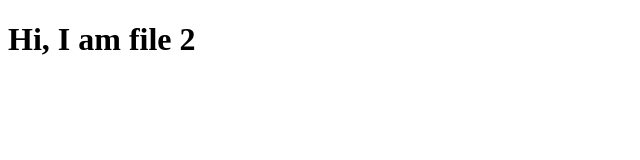
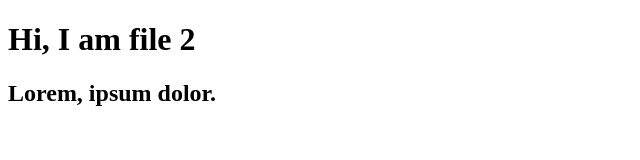
Before and after one commit to melodybars/demo, a plain HTML site: page file2.html in a window 1280 px wide. Shown: the whole page, without its empty margins (0-640 px from the left). Drawn offline with Linux system fonts and the light colour scheme.

Commit message:
add h2 in file

```diff
--- a/file2.html
+++ b/file2.html
@@ -7,5 +7,6 @@
 </head>
 <body>
     <h1>Hi, I am file 2</h1>
+    <h2>Lorem, ipsum dolor.</h2>
 </body>
 </html>
```
